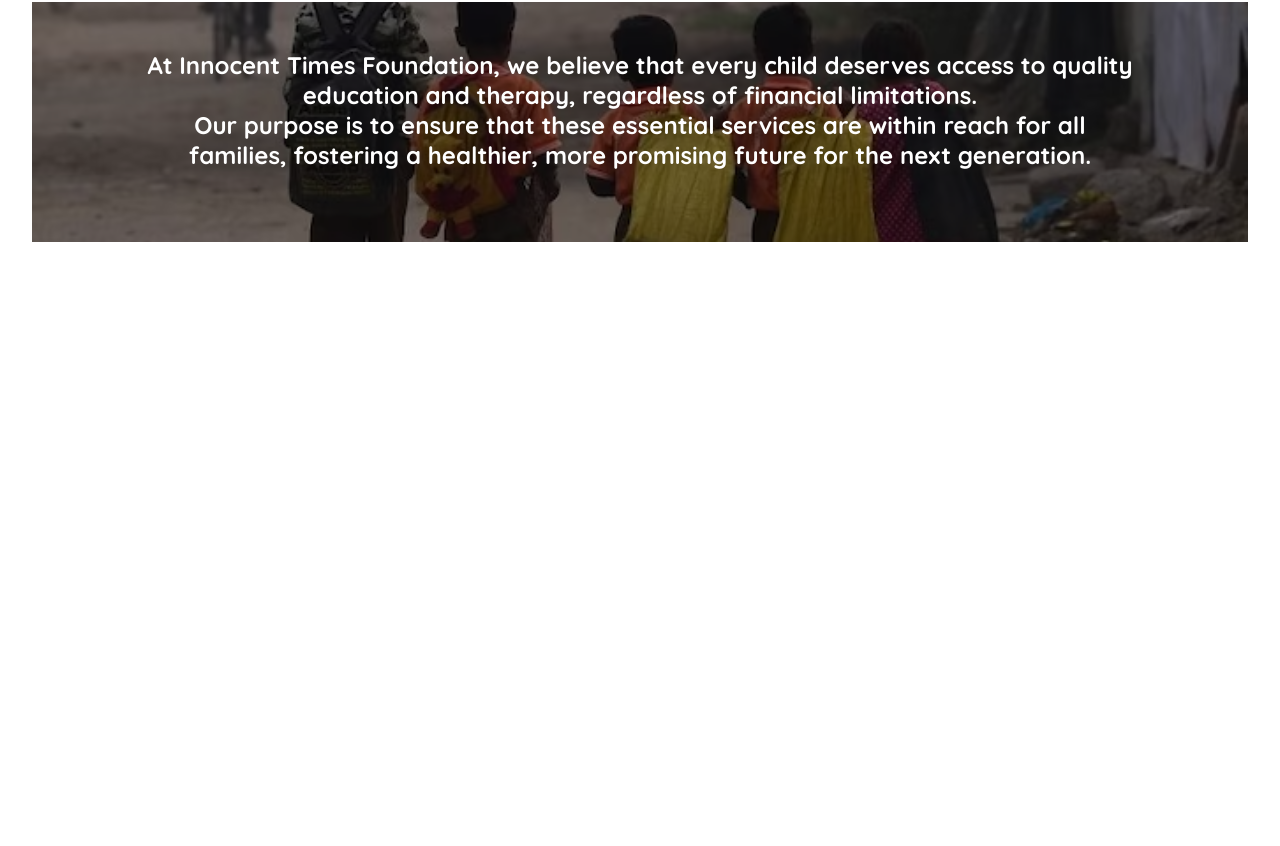
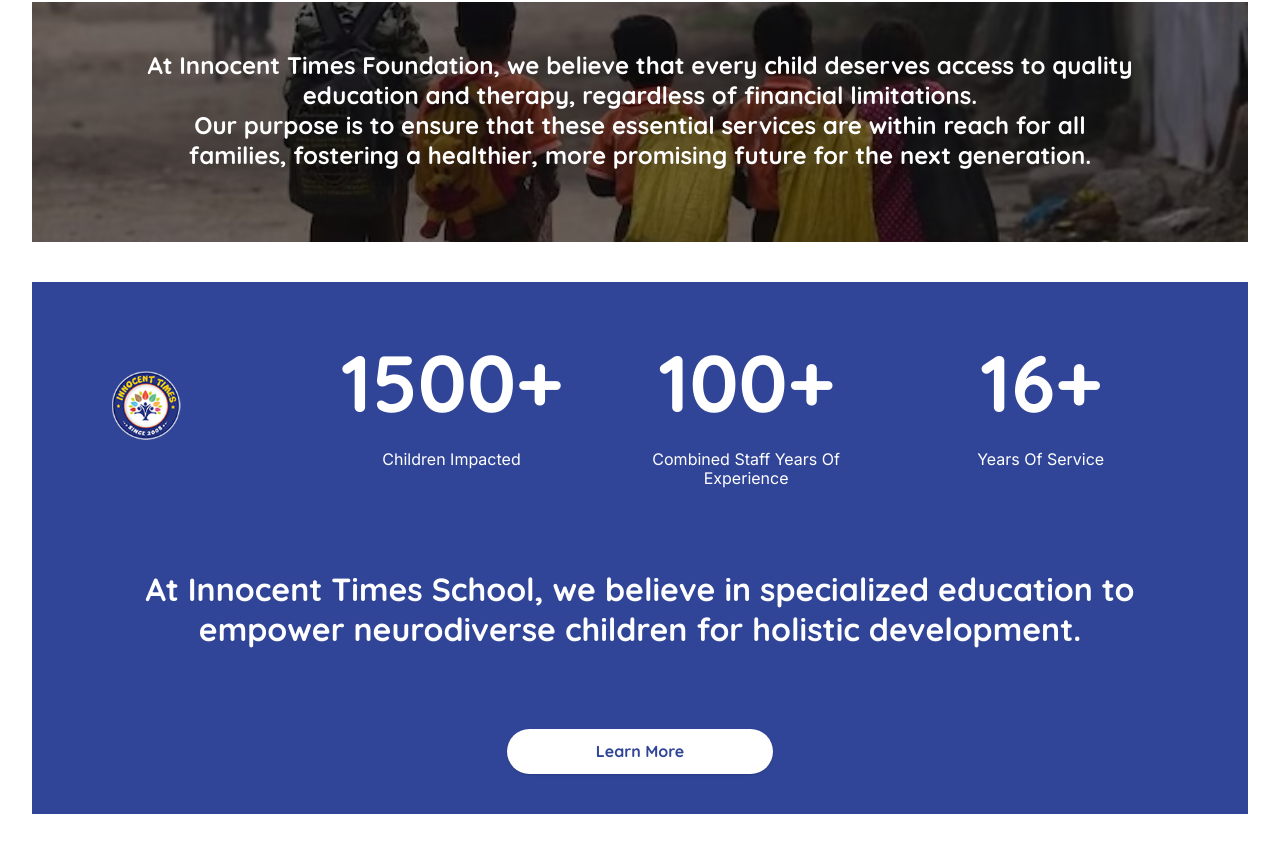
Before and after one commit to HarshadaGirase/ITFFC, a React (Vite) app: page / in a window 1280 px wide. Shown: the part 2123-2969 px from the top of the page. Before the commit the page ends 2397 px from the top, so only its background shows below. Built offline with nearby package versions, Linux system fonts and the light colour scheme.

Commit message:
added statscardsection

```diff
--- /dev/null
+++ b/src/components/StatsCard.jsx
@@ -0,0 +1,49 @@
+import innocenttimeslogo from '../../src/assets/innocenttimeslogo.png'
+
+const StatsCard = () => {
+  return (
+    <div className="bg-[#304598] text-white py-10 px-5 md:px-20">
+      <div className="max-w-8xl mx-auto">
+        <div className="flex flex-col md:flex-row  items-center ">
+          <div className="mb-2  md:mb-0 flex items-center">
+            <img
+              src={innocenttimeslogo} // Replace with the logo's actual path
+              alt="School Logo"
+              className="h-[69px]  lg:mr-40"
+            />
+          </div>
+
+          <div className="grid grid-cols-1 md:grid-cols-3 gap-10 text-center  ">
+            <div>
+              <p className="text-[64px] sm:text-[64px] md:text-[65px] lg:text-[80px] font-quicksand font-semibold">1500+</p>
+              <p className="text-[12px] sm:text-[12px] md:text-[13px] lg:text-[16px] mt-2 font-inter leading-[15.46px] sm:leading-[15.46px] md:leading-[15.61px] lg:leading-[19.36px] mt-2">Children Impacted</p>
+            </div>
+
+            <div>
+              <p className="text-[64px] sm:text-[64px] md:text-[65px] lg:text-[80px] font-quicksand font-semibold">100+</p>
+              <p className="text-[12px] sm:text-[12px] md:text-[13px] lg:text-[16px] mt-2 font-inter leading-[15.46px] sm:leading-[15.46px] md:leading-[15.61px] lg:leading-[19.36px] mt-2">Combined Staff Years Of Experience</p>
+            </div>
+
+            <div>
+              <p className="text-[64px] sm:text-[64px] md:text-[65px] lg:text-[80px] font-quicksand font-semibold">16+</p>
+              <p className="text-[12px] sm:text-[12px] md:text-[13px] lg:text-[16px] mt-2 font-inter leading-[15.46px] sm:leading-[15.46px] md:leading-[15.61px] lg:leading-[19.36px] mt-2">Years Of Service</p>
+            </div>
+          </div>
+        </div>
+
+        <div className="mt-20 text-center  ">
+          <p className="text-[20px] sm:text-[20px] md:text-[24px] lg:text-[32px] font-semibold font-quicksand leading-[25px] sm:leading-[25px] md:leading-[25px] lg:leading-[40px]">
+            At Innocent Times School, we believe in specialized education to
+            empower neurodiverse children for holistic development.
+          </p>
+
+          <button className="mt-20  bg-white text-[#304598] font-semibold font-quicksand rounded-full shadow hover:bg-gray-200 w-[151px] h-[36px] sm:h-[26px] sm:w-[151px] md:w-[266px] md:h-[45px]   lg:w-[266px] lg:h-[45px]">
+            Learn More
+          </button>
+        </div>
+      </div>
+    </div>
+  );
+};
+
+export default StatsCard;
--- a/src/pages/Home.jsx
+++ b/src/pages/Home.jsx
@@ -3,6 +3,7 @@
 import Mission from '../components/Mission.jsx';
 import PerspectiveSection from '../components/perspectivesection.jsx';
 import ImageSection from '../components/ImageSection';
+import StatsCard from '../components/StatsCard.jsx';
 function Home(){
     return (
         <div className='flex flex-col gap-10 m-8'>
@@ -11,6 +12,7 @@
             <Mission/>
             <PerspectiveSection/>
             <ImageSection/>
+            <StatsCard/>
         </div>
     );
 }
```
